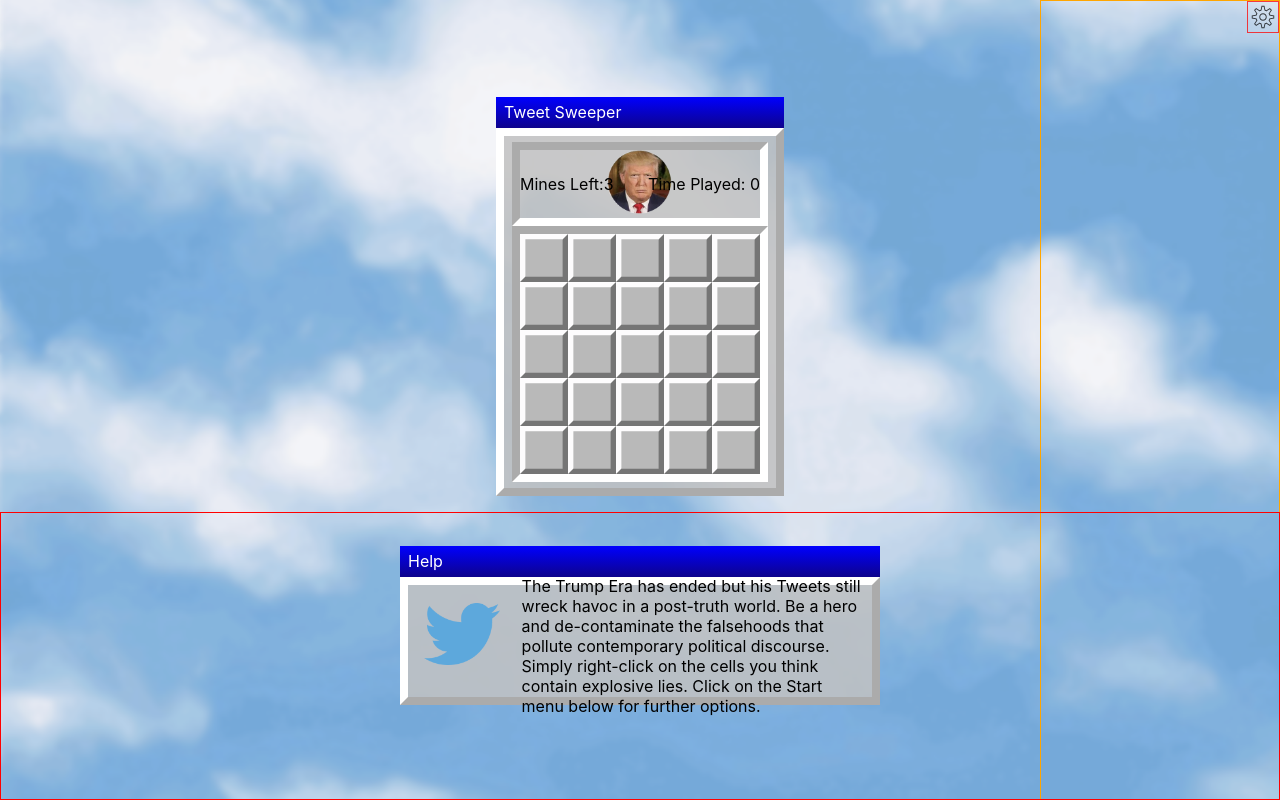
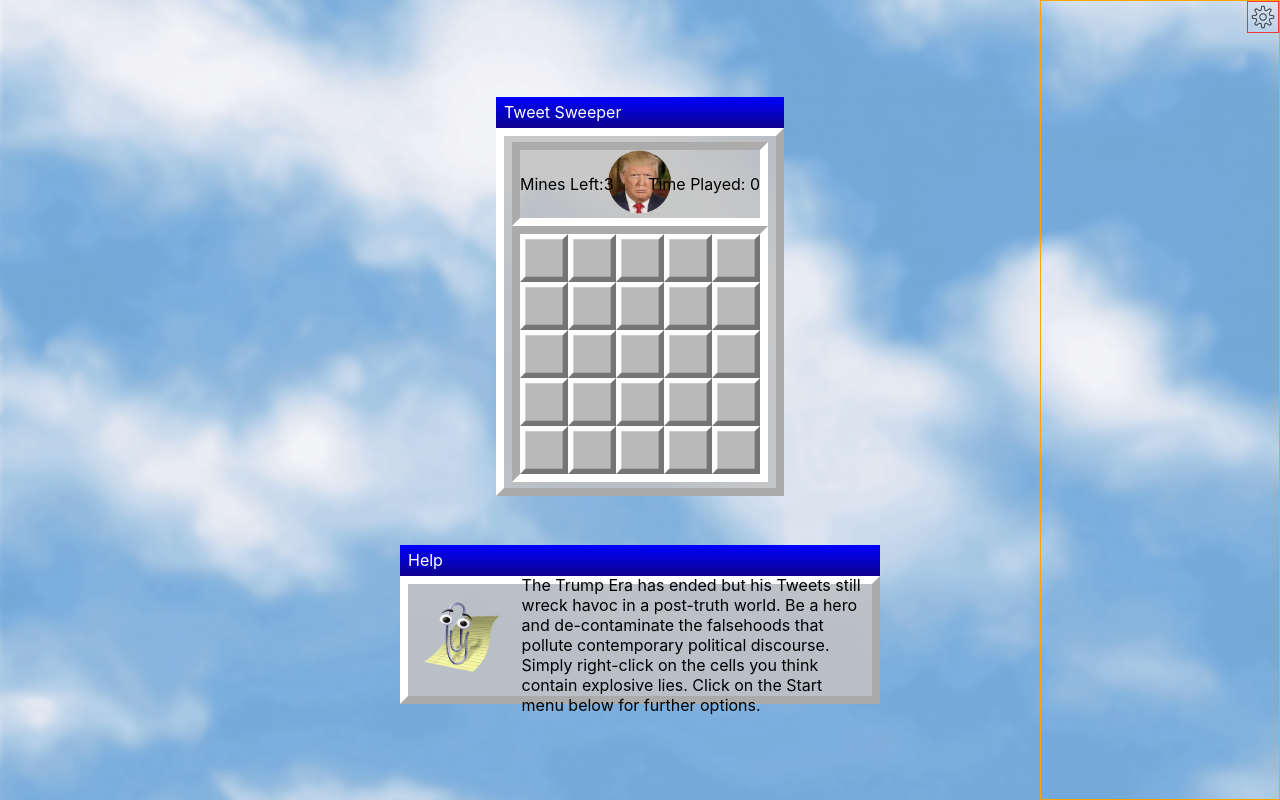
Before and after one commit to metalogica/tweetsweeper, a React (Create React App) app: page / in a window 1280 px wide. Built offline with nearby package versions, Linux system fonts and the light colour scheme.

Commit message:
added paperclip mascot

```diff
--- a/src/components/Tweet.scss
+++ b/src/components/Tweet.scss
@@ -4,7 +4,6 @@
   position: fixed;
   bottom: 0;
   left: 0;
-  border: 1px solid red;
 }
 
 .tweet-container {
@@ -21,7 +20,7 @@
   position: relative;
   margin: 5% auto 0;
 
-  .tweet-logo {
+  .tweet-logo, .help-logo {
     width: 4.75rem;
     height: 4.75rem;
     padding: 0;
@@ -29,9 +28,16 @@
     align-self: center;
     margin-left: 1rem;
 
-    background-image: url('../images/twitter.png');
     background-size: 100%;
     background-repeat: no-repeat;
+  }
+
+  .tweet-logo {
+    background-image: url('../images/twitter.png');
+  }
+
+  .help-logo {
+    background-image: url('../images/paperclip-man.png');
   }
 
   .tweet-content {
--- a/src/components/Tweet.tsx
+++ b/src/components/Tweet.tsx
@@ -1,6 +1,14 @@
 import ModalCompletion from './ModalCompletion'
+import { useGameContext } from '../contexts'
 import { CellState } from '../globals'
 import './Tweet.scss'
+
+const formatTweetText = (tweetContent: string) => `
+  ${tweetContent.slice(0,200)}${tweetContent.length > 200 ? '...' : ''}
+`
+
+const Tweet = ({ clicked, tweet } : CellState) => {
+  const { gameProgress } = useGameContext()
 
   const helpText = `
   The Trump Era has ended but his Tweets still wreck havoc in a post-truth world.\n
@@ -9,15 +17,17 @@ Simply right-click on the cells you think contain explosive lies.\n
   Click on the Start menu below for further options.
 `
 
-const formatTweetText = (tweetContent: string) => `
-  ${tweetContent.slice(0,200)}${tweetContent.length > 200 ? '...' : ''}
-`
+  const tweetRibbon = () => (
+    <>
+      <span className='tweet-ribbon'>{tweet ? 'Tweet Panel' : 'Help'}</span>
+      <span className={tweet ? 'tweet-logo' : 'help-logo'}></span>
+    </>
+  )
 
-const Tweet = ({ clicked, tweet } : CellState) => (
+  return (
     <div className="tweet-wrapper">
       <div className='tweet-container' data-testid='tweet-panel'>
-      <span className='tweet-ribbon'>{tweet ? 'Tweet Panel' : 'Help'}</span>
-      <span className='tweet-logo'></span>
+        {tweetRibbon()}
         <div className='tweet-content'>
           {
             !tweet && <div className='tweet-help-dialogue'>{helpText}</div>
@@ -34,10 +44,12 @@ const Tweet = ({ clicked, tweet } : CellState) => (
                   </>
                 )}
               </>
-          )}
+            )
+          }
         </div>
       </div>
     </div>
   )
+}
 
 export default Tweet;
```
Also changed, not shown: src/components/dist/Tweet.css, src/components/dist/Tweet.js, src/images/paperclip-man.png (added), 1 other file (tests, documents, lock files or other folders). Lines whose indentation alone changed are shown as unchanged.
